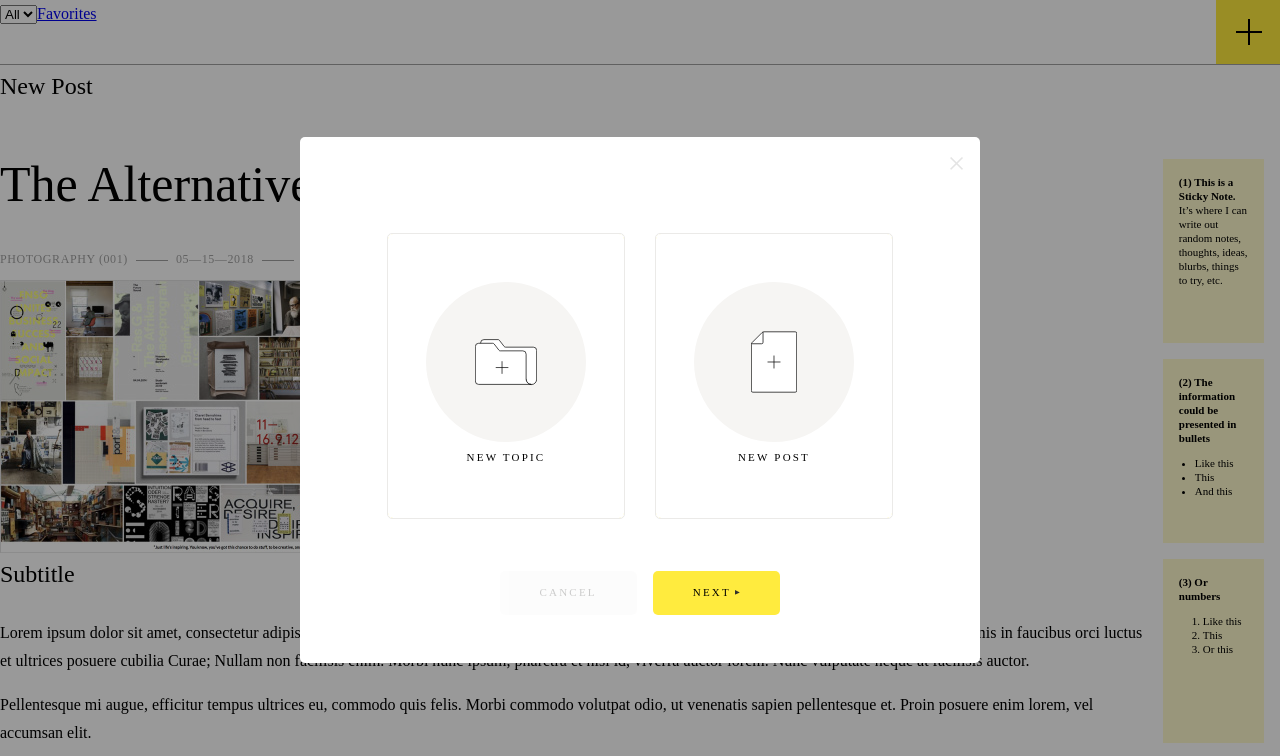
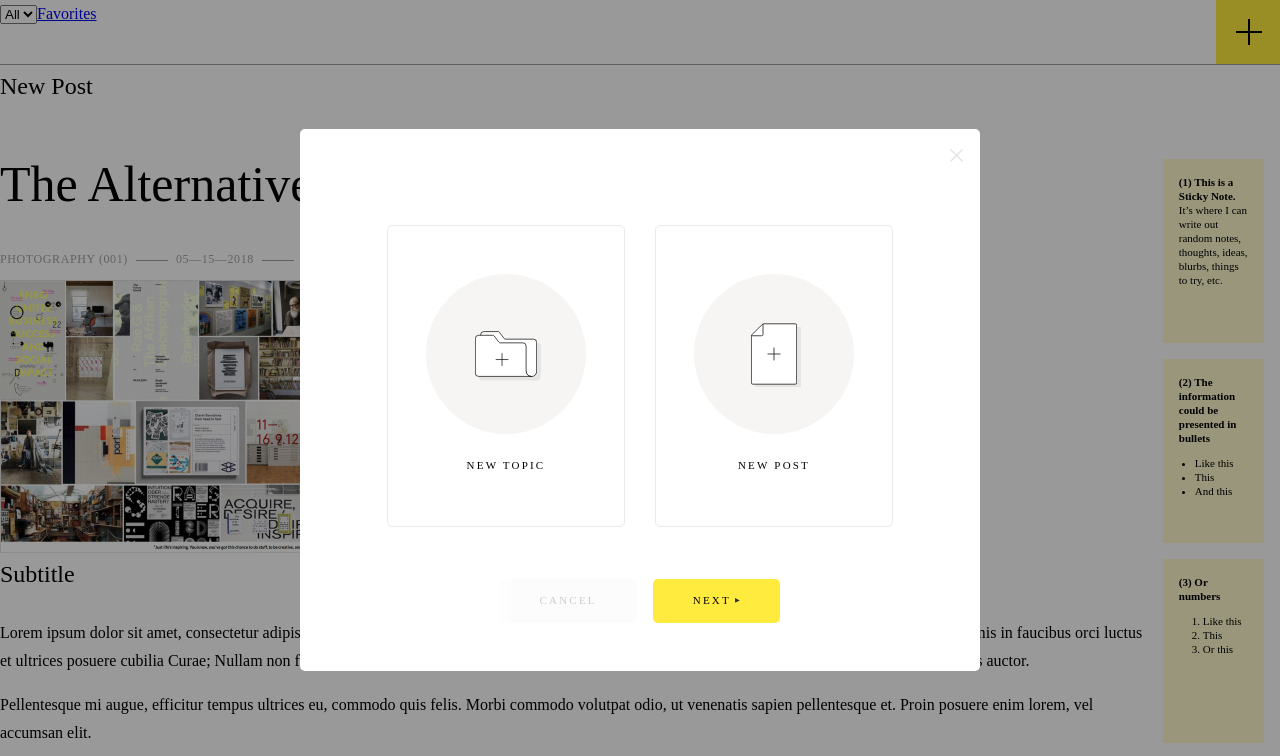
Before and after one commit to Z4P0/notch-front-end, a website: page pug/index.pug in a window 1280 px wide. Shown: the top 756 px of the page. Drawn offline with nearby package versions, Linux system fonts and the light colour scheme; files that its build step writes are made by us from their sources; files whose address does not match are found by name.

Commit message:
add the hover effect to the icons with the shadow

```diff
--- a/pug/index.pug
+++ b/pug/index.pug
@@ -29,14 +29,14 @@ html(lang="en").no-js
               .new-content-modal__option
                 .new-content_modal__option__content
                   .new-content-modal__option__icon-container
-                    img(src="../icons/new-topic-folder-icon.svg", alt="", width="62")
-                    //- img(src="../icons/new-topic-folder-shadow-icon.svg", alt="", width="62")
+                    img.icon(src="../icons/new-topic-folder-icon.svg", alt="", width="62")
+                    img.shadow.folder-shadow(src="../icons/new-topic-folder-shadow-icon.svg", alt="", width="62")
                   button(type="button") New Topic
               .new-content-modal__option
                 .new-content_modal__option__content
                   .new-content-modal__option__icon-container
-                    img(src="../icons/new-post-paper-icon.svg", alt="", width="46")
-                    //- img(src="../icons/new-post-paper-shadow-icon.svg", alt="", width="46")
+                    img.icon(src="../icons/new-post-paper-icon.svg", alt="", width="46")
+                    img.shadow.paper-shadow(src="../icons/new-post-paper-shadow-icon.svg", alt="", width="46")
                   button(type="button") New Post
             .actions
               button(type="button").button.alternate.cancel-button Cancel
--- a/scss/styles.scss
+++ b/scss/styles.scss
@@ -316,12 +316,33 @@ button {
 
 
 .new-content-modal__option__icon-container {
-  background-color: #f6f5f3;
+  display: flex;
+  justify-content: center;
   width: 10rem;
   height: 10rem;
+  background-color: #f6f5f3;
   border-radius: 10rem;
-  display: flex;
-  justify-content: center;
+  margin-bottom: 1rem;
+  position: relative;
+  z-index: 1;
+  .shadow {
+    position: absolute;
+    top: 50%;
+    z-index: -1;
+    transform: translate(0.25rem, -50%)
+  }
+  .icon {
+    transition: transform 0.3s ease;
+  }
+  &:hover .icon {
+    transform: translateY(-0.2rem);
+  }
+}
+.shadow.folder-shadow {
+  transform: translate(0.25rem, -30%)
+}
+.shadow.paper-shadow {
+  transform: translate(0.25rem, -45%)
 }
 
 
```
Also changed, not shown: css/styles.css, css/styles.min.css, html/index.html.
